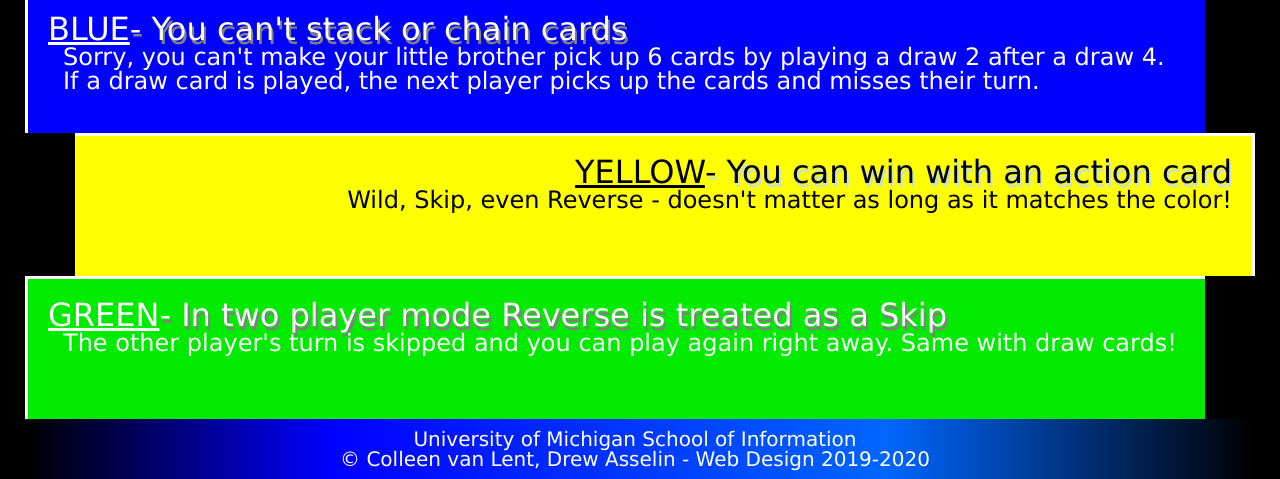
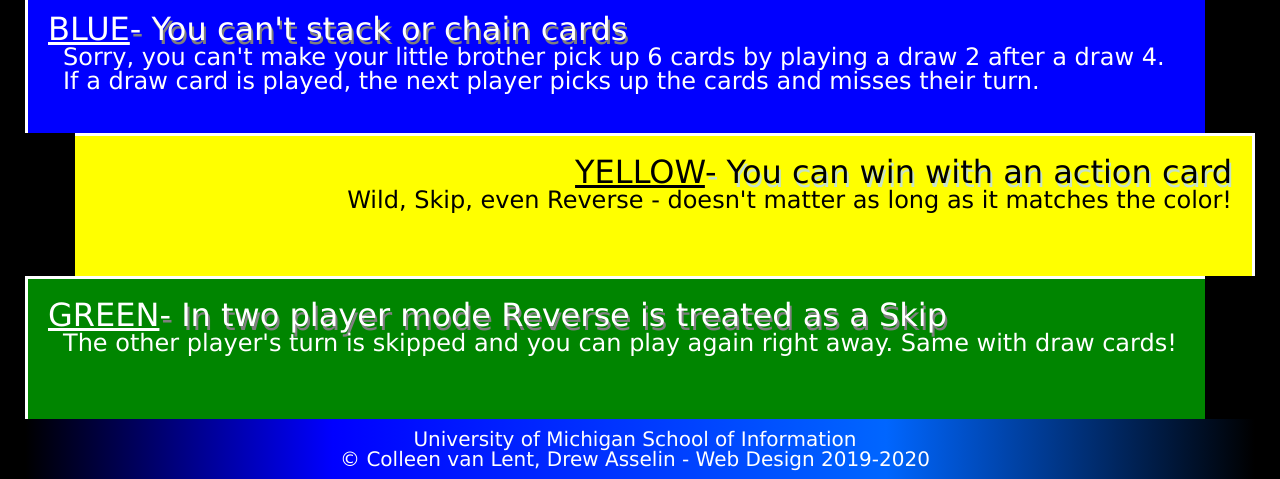
Before and after one commit to ofishel21/homework2-2022, a plain HTML site: page index.html in a window 1280 px wide. Shown: the part 722-1201 px from the top of the page. Drawn offline with Linux system fonts and the light colour scheme.

Commit message:
Add files via upload

```diff
--- a/css/style.css
+++ b/css/style.css
@@ -75,7 +75,7 @@ div{
 }
 
 .green{
-    background: #00EB00;
+    background: #008500;
     text-align: left;
     margin-right: 50px;
     border-right: 10px;
```
